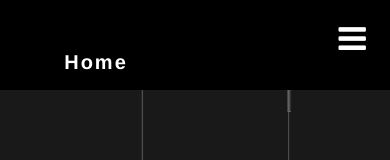
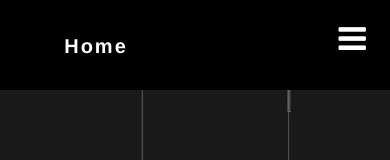
Before and after one commit to WilsonLe/Personal_Website, a website: page index.html in a window 390 px wide. Shown: the top 160 px of the page. Drawn offline with nearby package versions, Linux system fonts and the light colour scheme.

Commit message:
fix home margin-top = 0

```diff
--- a/style.css
+++ b/style.css
@@ -60,6 +60,7 @@ header {
     position: fixed;
     float: left;
     padding: 16px 46px;
+    margin:0;
     color: #fff;
     font-weight: bold;
     font-size: 20px;
@@ -170,7 +171,7 @@ nav ul li a {
     .home {
           position: fixed;
           top: 0;
-          margin-top: 16px;
+          margin:0;
     }
     nav ul {
         padding-right: 0;
```
